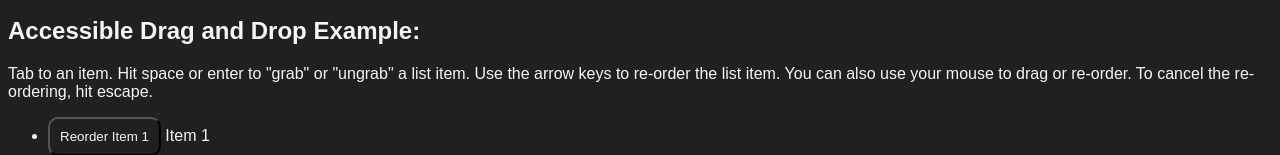
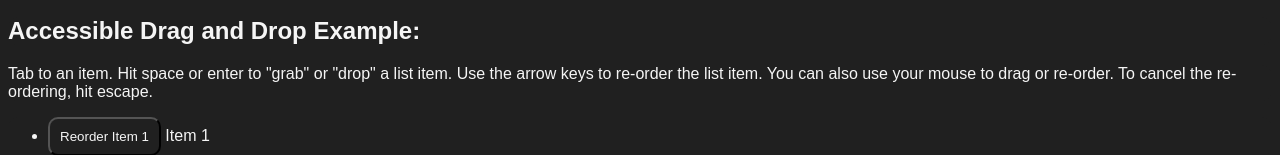
Before and after one commit to hchiam/learning-extra-a11y-stuff, a website built with Parcel: page src/index.html in a window 1280 px wide. Shown: the part 251-406 px from the top of the page. Built offline with nearby package versions, Linux system fonts and the light colour scheme; a script that the page names is missing.

Commit message:
reword: ungrab -> drop

```diff
--- a/src/index.html
+++ b/src/index.html
@@ -28,7 +28,7 @@
   </section>
   <section>
     <h2 id="accessible-drag-and-drop">Accessible Drag and Drop Example:</h2>
-    <p id="dragon-helper">Tab to an item. Hit space or enter to "grab" or "ungrab" a list item. Use the arrow keys to re-order the list item. You can also use your mouse to drag or re-order. To cancel the re-ordering, hit escape.</p>
+    <p id="dragon-helper">Tab to an item. Hit space or enter to "grab" or "drop" a list item. Use the arrow keys to re-order the list item. You can also use your mouse to drag or re-order. To cancel the re-ordering, hit escape.</p>
     <ul id="dragon">
       <li>
     <button aria-describedby="dragon-helper">Reorder Item 1</button>
```
